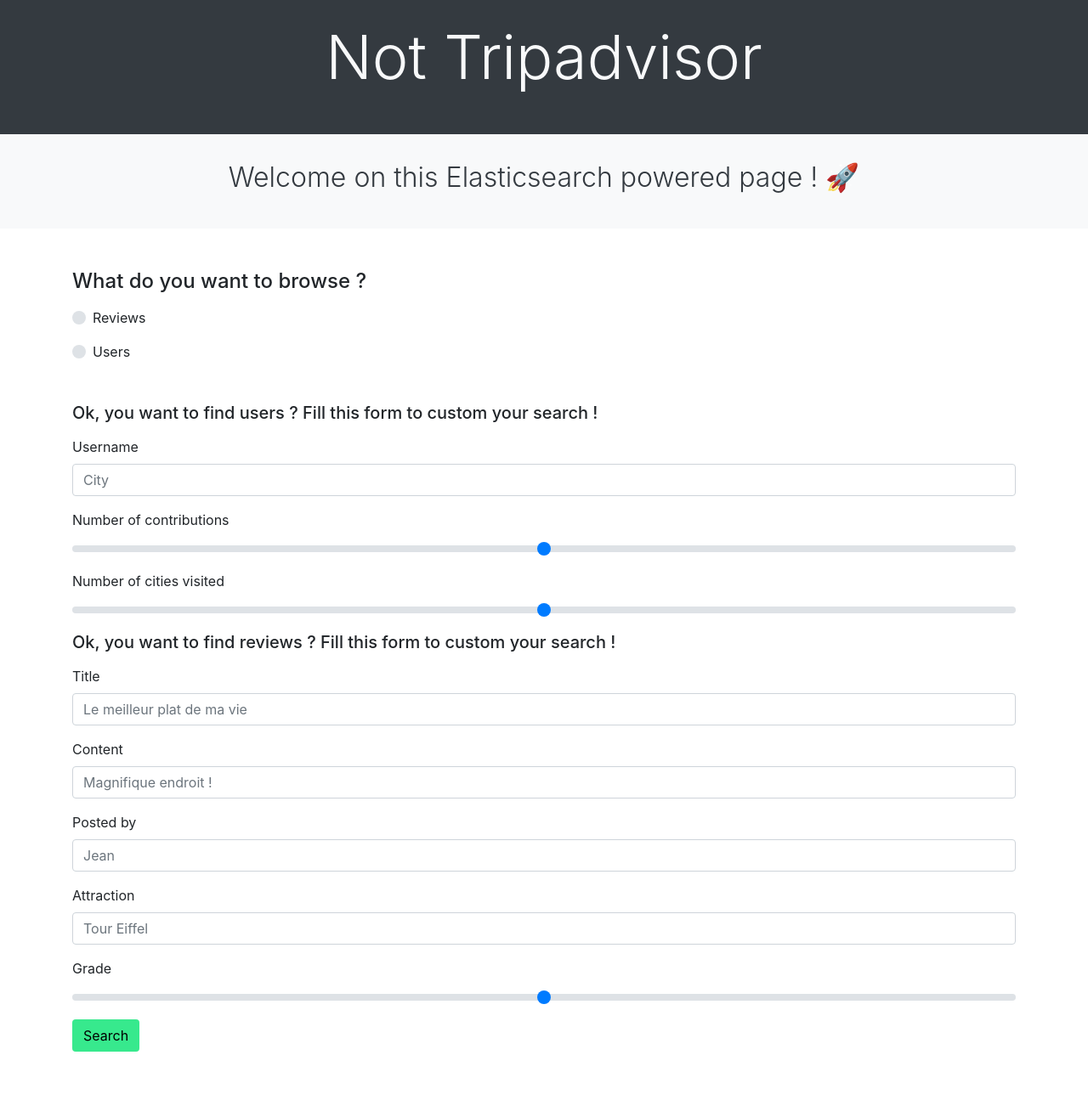
After one commit to borisghidaglia/data-engineering, a Flask app: page /search in a window 1280 px wide. The commit adds this page. Shown: the whole page at 85% size. Run offline with Flask 2, Linux system fonts and the light colour scheme; some libraries are stand-ins or nearby versions.

Commit message:
search version with a lot of filed => will be modified

```diff
--- /dev/null
+++ b/main/templates/main/search.html
@@ -0,0 +1,86 @@
+{% extends "base.html" %}
+{% block sub_header_title %}Welcome on this Elasticsearch powered page ! 🚀{% endblock %}
+{% block content %}
+<div class="container">
+    <form class="py-5" action="javascript:;" onsubmit="fetchResults(this)" method="post">
+        <div class="form-group">
+
+            <!-- Main form -->
+            <label class="h4 mb-3">What do you want to browse ?</label>
+            <div class="form-group mb-5">
+                <div class="form-group custom-control custom-radio">
+                    <input type="radio" id="customRadio1" name="customRadio" class="custom-control-input" oninput="manageFormChoice(this)">
+                    <label class="custom-control-label" for="customRadio1">Reviews</label>
+                </div>
+                <div class="form-group custom-control custom-radio">
+                    <input type="radio" id="customRadio2" name="customRadio" class="custom-control-input" oninput="manageFormChoice(this)">
+                    <label class="custom-control-label" for="customRadio2">Users</label>
+                </div>
+            </div>
+            <!-- End Main Form -->
+
+            <!-- User form -->
+            <div id=user-form>
+                <label class="h5 mb-3">Ok, you want to find users ? Fill this form to custom your search !</label>
+                <div class="form-group mb-3">
+                    <div class="form-group custom-control custom-radio" style="padding-left:0">
+                        <label for="customRange1">Username</label>
+                        <input type="text" class="form-control" placeholder="City">
+                    </div>
+                </div>
+                <div class="form-group mb-3">
+                    <div class="form-group custom-control custom-radio" style="padding-left:0">
+                        <label for="customRange1">Number of contributions <span class="h6" id="nb-contrib"></span></label>
+                        <input type="range" class="custom-range" id="customRange1" min="0" max="100" oninput="updateValue('nb-contrib')">
+                    </div>
+                </div>
+                <div class="form-group mb-3">
+                    <div class="form-group custom-control custom-radio" style="padding-left:0">
+                        <label for="customRange1">Number of cities visited <span class="h6" id="nb-cities"></span></label>
+                        <input type="range" class="custom-range" id="customRange1" min="0" max="100" oninput="updateValue('nb-cities')">
+                    </div>
+                </div>
+            </div>
+            <!-- End User Form -->
+
+            <!-- Review form -->
+            <div id=review-form>
+                <label class="h5 mb-3">Ok, you want to find reviews ? Fill this form to custom your search !</label>
+                <div class="form-group mb-3">
+                    <div class="form-group custom-control custom-radio" style="padding-left:0">
+                        <label for="customRange1">Title</label>
+                        <input type="text" class="form-control" placeholder="Le meilleur plat de ma vie ">
+                    </div>
+                </div>
+                <div class="form-group mb-3">
+                    <div class="form-group custom-control custom-radio" style="padding-left:0">
+                        <label for="customRange1">Content</label>
+                        <input type="text" class="form-control" placeholder="Magnifique endroit !">
+                    </div>
+                </div>
+                <div class="form-group mb-3">
+                    <div class="form-group custom-control custom-radio" style="padding-left:0">
+                        <label for="customRange1">Posted by</label>
+                        <input type="text" class="form-control" placeholder="Jean">
+                    </div>
+                </div>
+                <div class="form-group mb-3">
+                    <div class="form-group custom-control custom-radio" style="padding-left:0">
+                        <label for="customRange1">Attraction</label>
+                        <input type="text" class="form-control" placeholder="Tour Eiffel">
+                    </div>
+                </div>
+                <div class="form-group mb-3">
+                    <div class="form-group custom-control custom-radio" style="padding-left:0">
+                        <label for="customRange1">Grade <span class="h6" id="grade"></span></label>
+                        <input type="range" class="custom-range" id="customRange1" min="0" max="50" step="5" oninput="updateValue('grade')">
+                    </div>
+                </div>
+            </div>
+            <!-- End Review Form -->
+
+            <button type="submit" class="btn bg-clear-green">Search</button>
+        </div>
+    </form>
+</div>
+{% endblock %}
--- a/main/views.py
+++ b/main/views.py
@@ -7,6 +7,7 @@
 from tripadvisor_crawler.utils import TripadvisorMongoDB
 db = TripadvisorMongoDB()
 
+# Main routes
 @app.route('/')
 def home():
     reviews = db.lazy_load('tripadvisor_review')
@@ -20,6 +21,16 @@
         col_3=col_3
     )
 
+@app.route('/search')
+def search():
+
+    return render_template(
+        'main/search.html',
+    )
+
+
+
+# API routes
 @app.route('/api/fetch-raw-reviews/<begin_at>')
 def fetch_raw_reviews(begin_at=0):
     reviews = db.lazy_load('tripadvisor_review', begin_at=int(begin_at))
--- a/static/css/style.css
+++ b/static/css/style.css
@@ -1,8 +1,20 @@
+/*  Variables */
 :root{
     --clear-blue: #37e9e6;
+    --google-blue: #1967d2;
     --clear-green: #37e98d;
 }
 
+/* Reset */
+a:hover{
+    text-decoration: none;
+}
+
+a:focus{
+    outline: none;
+}
+
+/* Backgrounds */
 .bg-clear-blue{
     background-color: var(--clear-blue);
 }
--- a/static/js/main.js
+++ b/static/js/main.js
@@ -1,3 +1,4 @@
+// # Homepage
 function fetchReviews() {
 
     let beginAt = document.querySelectorAll('.card').length + 1
@@ -43,11 +44,35 @@
         colHeights[i] = 1/eltsHeight
     }
 
-    console.log(colHeights);
     let idMax = indexOfMax(colHeights)
     cardColumns[idMax].append(card)
 }
 
+// # Form
+// ## Main
+// class ElasticsearchForm {
+//     constructor() {
+//         // Main form
+//         this.state = null
+//     }
+//
+//
+// }
+function manageFormChoice(sender) {
+    console.log(sender);
+}
+
+
+function fetchResults(sender) {
+    console.log(sender);
+}
+
+function updateValue(fieldName) {
+    let span = document.getElementById(fieldName)
+    span.innerText = span.parentNode.nextElementSibling.value
+}
+
+// # Utils
 function indexOfMax(arr) {
     if (arr.length === 0) {
         return -1;
--- a/templates/base.html
+++ b/templates/base.html
@@ -12,11 +12,23 @@
     <body>
         <header>
         {% block header %}
-            <div class="bg-secondary">
+            <div class="bg-dark">
                 <div class="container">
-                    <h1 class="display-3 pt-4 pb-5 mb-0 text-center text-light">{% block main_h1%}Not Tripadvisor{% endblock %}</h1>
+                    <a href="{{ url_for('home') }}"><h1 class="display-3 pt-4 pb-5 mb-0 text-center text-light">{% block main_h1%}Not Tripadvisor{% endblock %}</h1></a>
                 </div>
             </div>
+            {% block sub_header %}
+            <div class="bg-light py-3">
+                <div class="container">
+                    <div class="row">
+                        <div class="container-fluid">
+                            <h2 class="font-weight-light text-center py-3 text-dark">{% block sub_header_title %}{% endblock %}</h2>
+                            {% block sub_header_subtitle %}{% endblock %}
+                        </div>
+                    </div>
+                </div>
+            </div>
+            {% endblock %}
         {% endblock %}
         </header>
         {% block content %}
```
Also changed, not shown: main/templates/main/home.html (+12 -15 lines).
